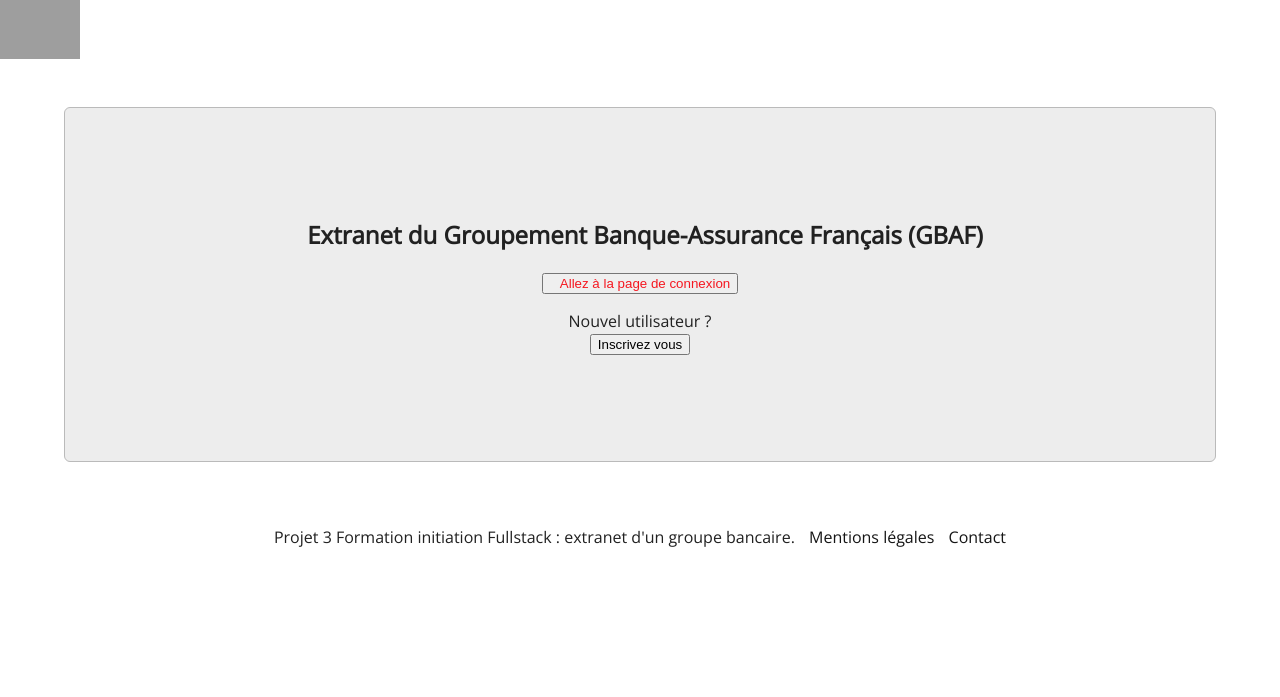
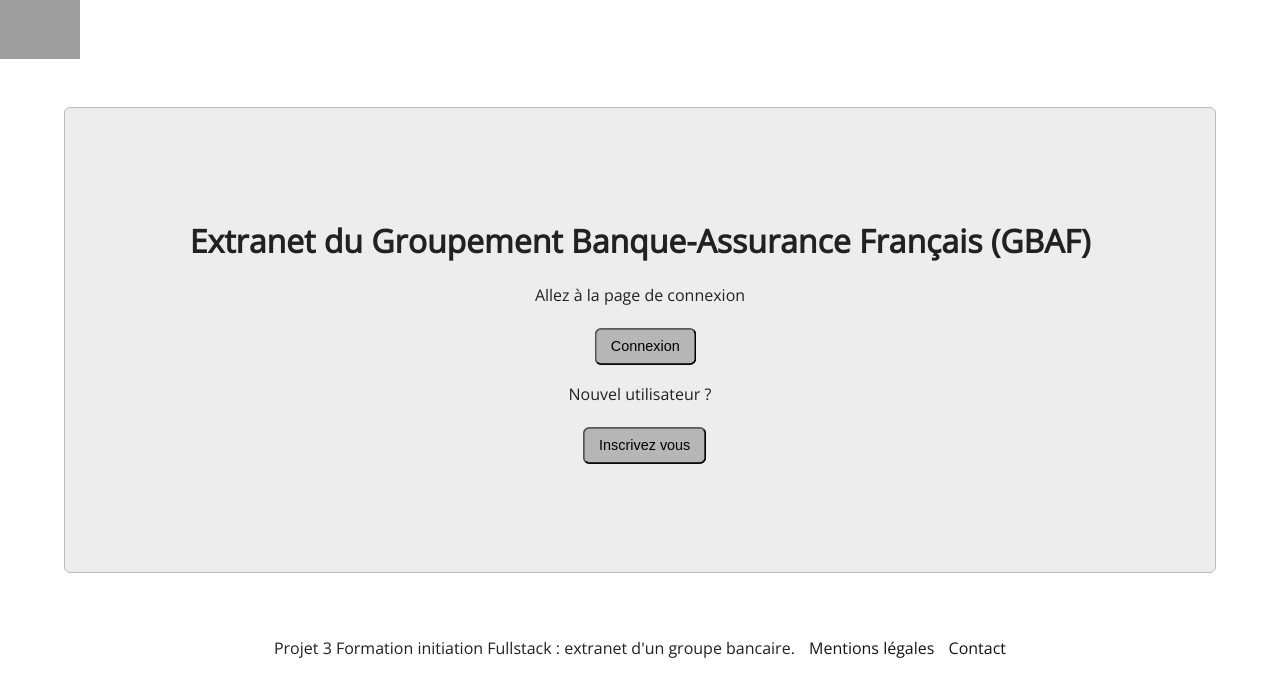
Before and after one commit to Gitdevnew/projOC, a PHP site: page / in a window 1280 px wide. Shown: the part 23-720 px from the top of the page. Run offline with PHP 8.4, Linux system fonts and the light colour scheme; grey boxes are pictures that could not be loaded.

Commit message:
Fichier final

```diff
--- a/index.php
+++ b/index.php
@@ -5,16 +5,19 @@ $title = 'Accueil Groupement Banque-Assurance Français (GBAF)';
 include("Commun/header.php");
 ?>
 
+
         <div class="container">
-          <h2>  Extranet du Groupement Banque-Assurance Français (GBAF)</h2>
+
+         <h1 >  Extranet du Groupement Banque-Assurance Français (GBAF)</h1>
+
           <div class="buttons">
-            <button class="btn-hover color-8">
-             <a href="connexion.php">Allez à la page de connexion</a>
-            </button>
+            <p> Allez à la page de connexion<br>
+              <button class="btn_connexion btn-hover color-8" onclick= "window.location.href ='connexion.php';">Connexion</button>
+            </p>
           </div>
           <div class="buttons">
             <p> Nouvel utilisateur ?<br>
-              <button class="btn-hover color-11" onclick= "window.location.href ='inscription.php';">Inscrivez vous</button>
+              <button class="btn_connexion btn-hover color-11" onclick= "window.location.href ='inscription.php';">Inscrivez vous</button>
             </p>
           </div>
 
```
